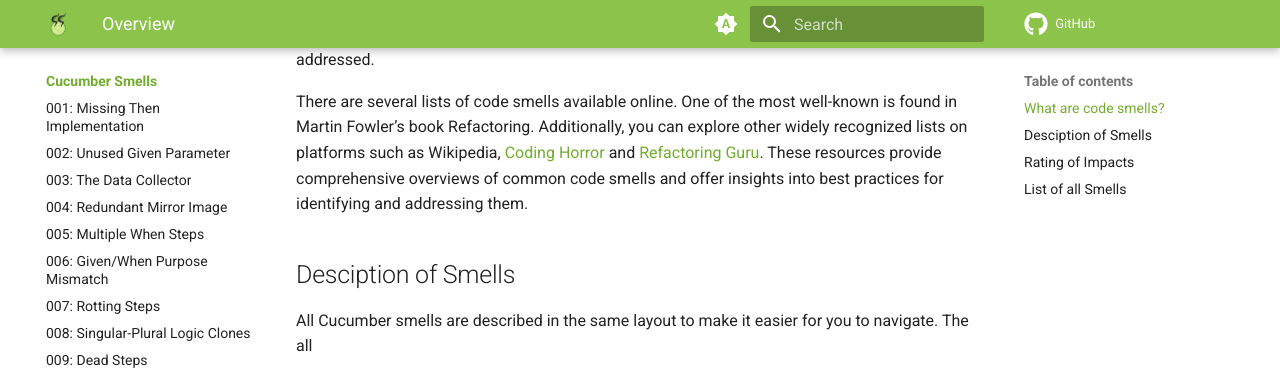
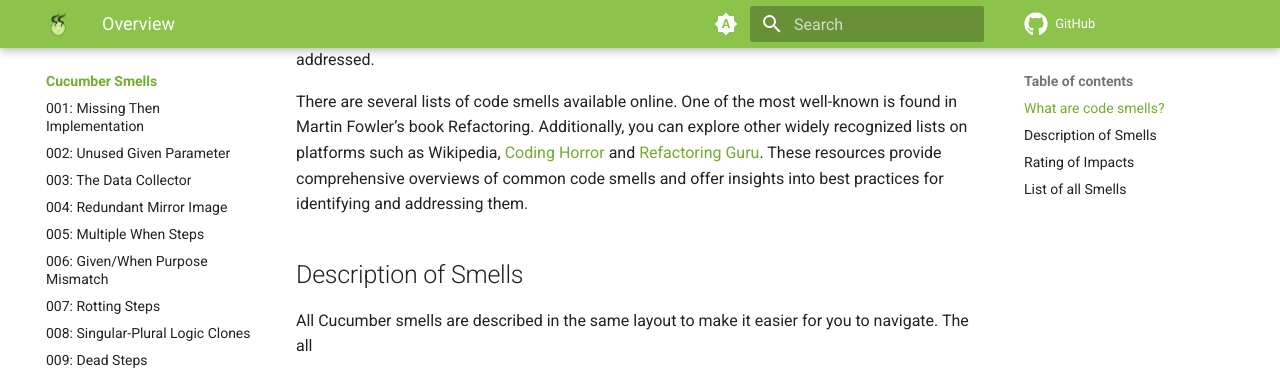
Before and after one commit to Cucumber-Diseases/cucumber-diseases.github.io, an MkDocs documentation site: the page built from docs/smells/index.md, in a window 1280 px wide and 900 px high, scrolled down 571 px. Shown: the top 378 px of the window. Built offline with MkDocs 1.6.1 and Material for MkDocs 9.7.7, drawn with Linux system fonts in a browser that asks for light colours.

Commit message:
correct typo

```diff
--- a/docs/smells/index.md
+++ b/docs/smells/index.md
@@ -14,7 +14,7 @@ While a code smell doesn't necessarily mean the code is incorrect or non-functio
 
 There are several lists of code smells available online. One of the most well-known is found in Martin Fowler’s book Refactoring. Additionally, you can explore other widely recognized lists on platforms such as Wikipedia, [Coding Horror](https://blog.codinghorror.com/code-smells/) and [Refactoring Guru](https://refactoring.guru/refactoring/smells). These resources provide comprehensive overviews of common code smells and offer insights into best practices for identifying and addressing them.
 
-## Desciption of Smells
+## Description of Smells
 All Cucumber smells are described in the same layout to make it easier for you to navigate. The all
 
 * Start with a description of the smell
```
